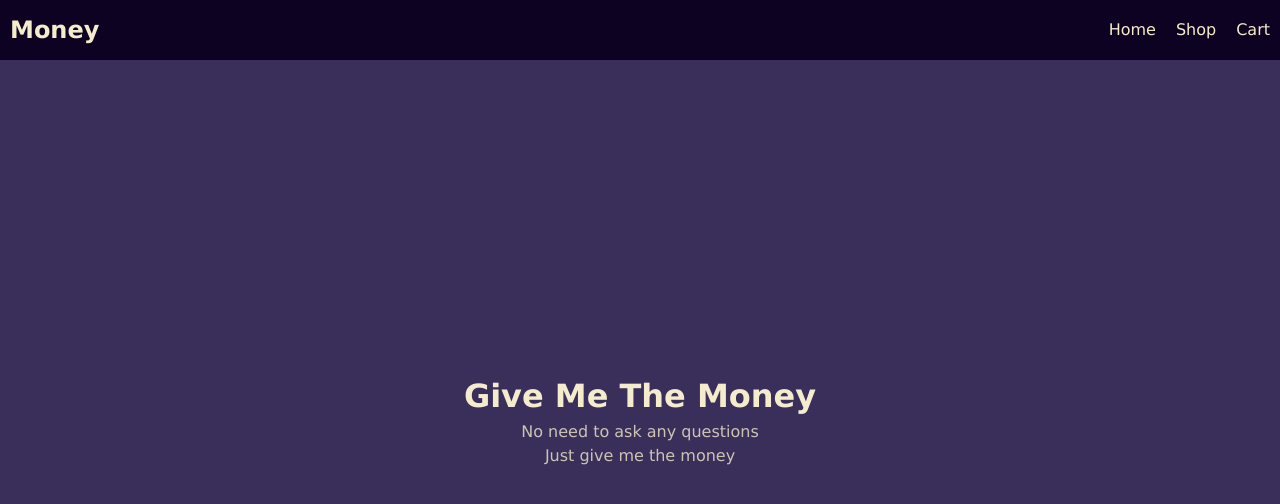
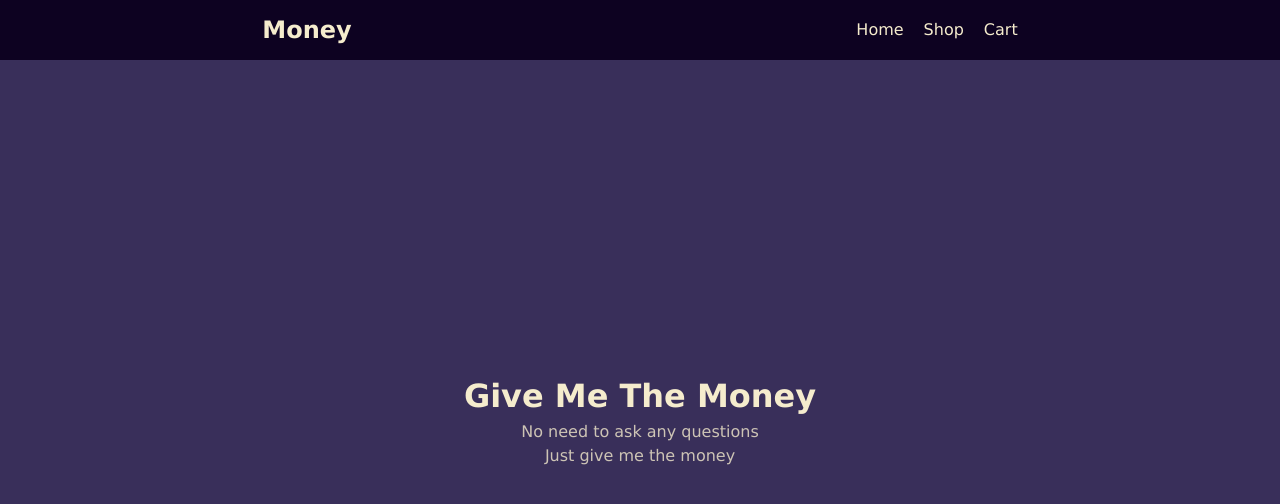
Before and after one commit to Julczan/shopping-cart, a React (Vite) app: page / in a window 1280 px wide. Shown: the top 504 px of the page. Built offline with nearby package versions, Linux system fonts and the light colour scheme.

Commit message:
style the number which displays how many items are in a cart and sticky position the navbar

```diff
--- a/src/api/useShopData.jsx
+++ b/src/api/useShopData.jsx
@@ -6,7 +6,7 @@ const useShopData = () => {
   const [loading, setLoading] = useState(true);
 
   useEffect(() => {
-    fetch("https://api.escuelajs.co/api/v1/products")
+    fetch("https://api.escuelajs.co/api/v1/products?offset=0&limit=10")
       .then((response) => {
         if (response.status >= 400) {
           throw new Error("server error");
--- a/src/components/Navbar/CartItemsQty.jsx
+++ b/src/components/Navbar/CartItemsQty.jsx
@@ -1,6 +1,8 @@
+import { CartQty } from "./Navbar-styles";
+
 function CartItemsQty({ products }) {
   if (products.length !== 0) {
-    return <p>{products.length}</p>;
+    return <CartQty>{products.length}</CartQty>;
   }
 
   return "";
--- a/src/components/Navbar/Navbar-styles.js
+++ b/src/components/Navbar/Navbar-styles.js
@@ -4,11 +4,14 @@ export const Navigation = styled.nav`
   color: white;
   min-height: 60px;
   background: var(--background-dark);
+  justify-content: space-around;
   color: var(--text-primary);
   display: flex;
-  justify-content: space-between;
   align-items: center;
   padding: 0 10px;
+  position: sticky;
+  top: 0px;
+  z-index: 1;
 `;
 
 export const Button = styled.button`
@@ -21,6 +24,18 @@ export const Logo = styled.h1`
 `;
 
 export const NavLinks = styled.div`
+  position: relative;
   display: flex;
   gap: 20px;
 `;
+
+export const CartQty = styled.div`
+  position: absolute;
+  right: -20px;
+  top: -10px;
+  width: 20px;
+  height: 20px;
+  text-align: center;
+  background: var(--btn-remove);
+  border-radius: 50%;
+`;
--- a/src/components/Navbar/Navbar.jsx
+++ b/src/components/Navbar/Navbar.jsx
@@ -10,8 +10,8 @@ function Navbar({ products }) {
         <Link to={"/"}>Home</Link>
         <Link to={"/shop"}>Shop</Link>
         <Link to={"/cart"}>Cart</Link>
+        <CartItemsQty products={products} />
       </NavLinks>
-      <CartItemsQty products={products} />
     </Navigation>
   );
 }
--- a/src/index.css
+++ b/src/index.css
@@ -87,3 +87,7 @@ a {
   color: var(--text-primary);
   text-decoration: none;
 }
+
+input {
+  text-align: center;
+}
```
